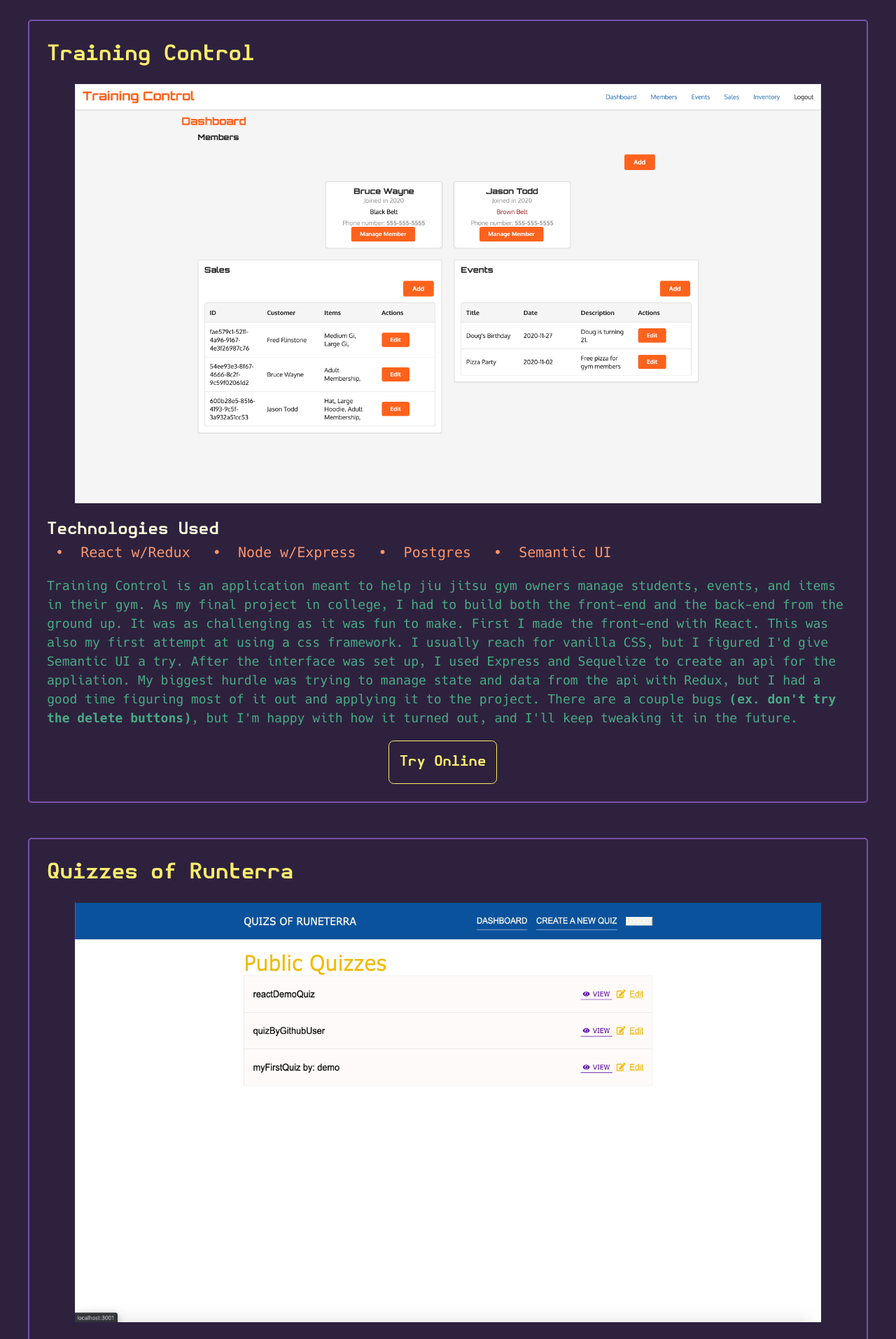
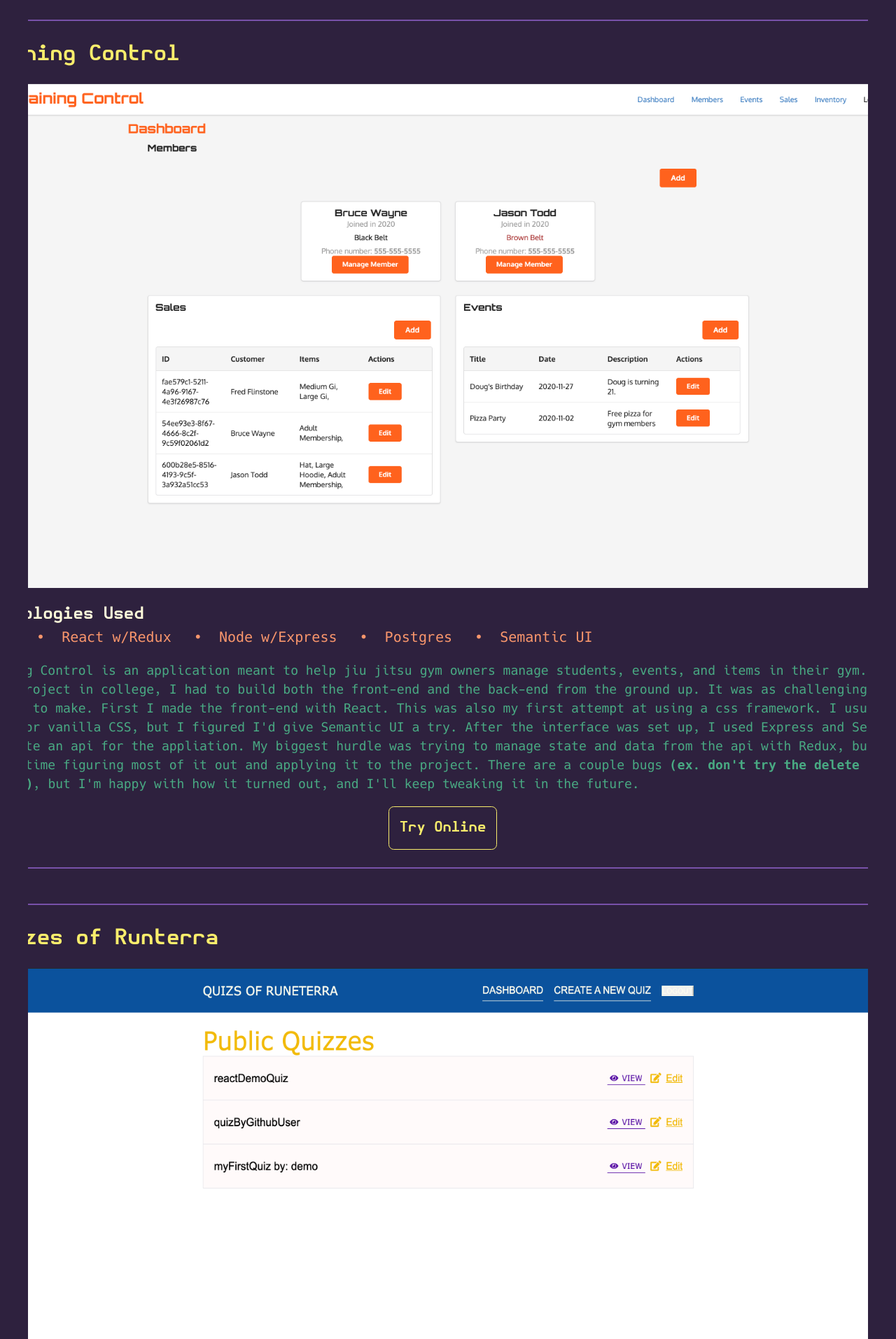
Before and after one commit to TropicsTheDev/PortfolioSite, a Next.js app in the folder client/: page /projects in a window 1280 px wide. Shown: the part 180-2093 px from the top of the page at 70% size. Built offline with nearby package versions, Linux system fonts and the light colour scheme.

Commit message:
removed image optimization component for deployment

```diff
--- a/client/pages/projects.js
+++ b/client/pages/projects.js
@@ -1,8 +1,6 @@
 import Head from "next/head";
 import styles from "../styles/Projects.module.css";
 import Layout from "../components/Layout";
-import Link from "next/link";
-import Image from "next/image";
 
 export default function LiveStream() {
   return (
@@ -28,7 +26,7 @@ export default function LiveStream() {
             <div className={styles.about}>
               <h2>Training Control</h2>
               <figure className={styles.figure}>
-                <Image
+                <img
                   src="/images/training-control.png"
                   width={1280}
                   height={720}
@@ -73,11 +71,11 @@ export default function LiveStream() {
             <div className={styles.about}>
               <h2>Quizzes of Runterra</h2>
               <figure className={styles.figure}>
-                <Image
+                <img
                   src="/images/quizzes-of-runeterra.png"
                   width={1280}
                   height={720}
-                  alt="training control dashboard"
+                  alt="quizzes of runterra dashboard"
                 />
               </figure>
               <ul className={styles.tech}>
@@ -103,11 +101,11 @@ export default function LiveStream() {
             <div className={styles.about}>
               <h2>Find Me Amiibo</h2>
               <figure className={styles.figure}>
-                <Image
+                <img
                   src="/images/find-me-amiibo.png"
                   width={1280}
                   height={720}
-                  alt="training control dashboard"
+                  alt="find me amiibo search results"
                 />
               </figure>
               <ul className={styles.tech}>
```
